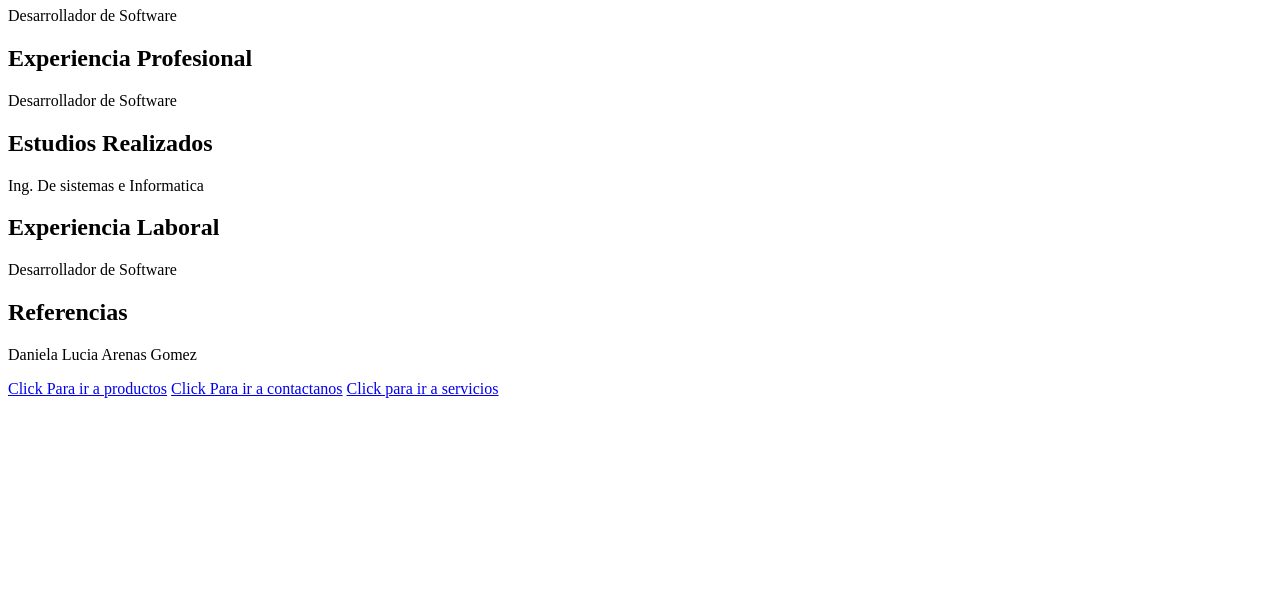
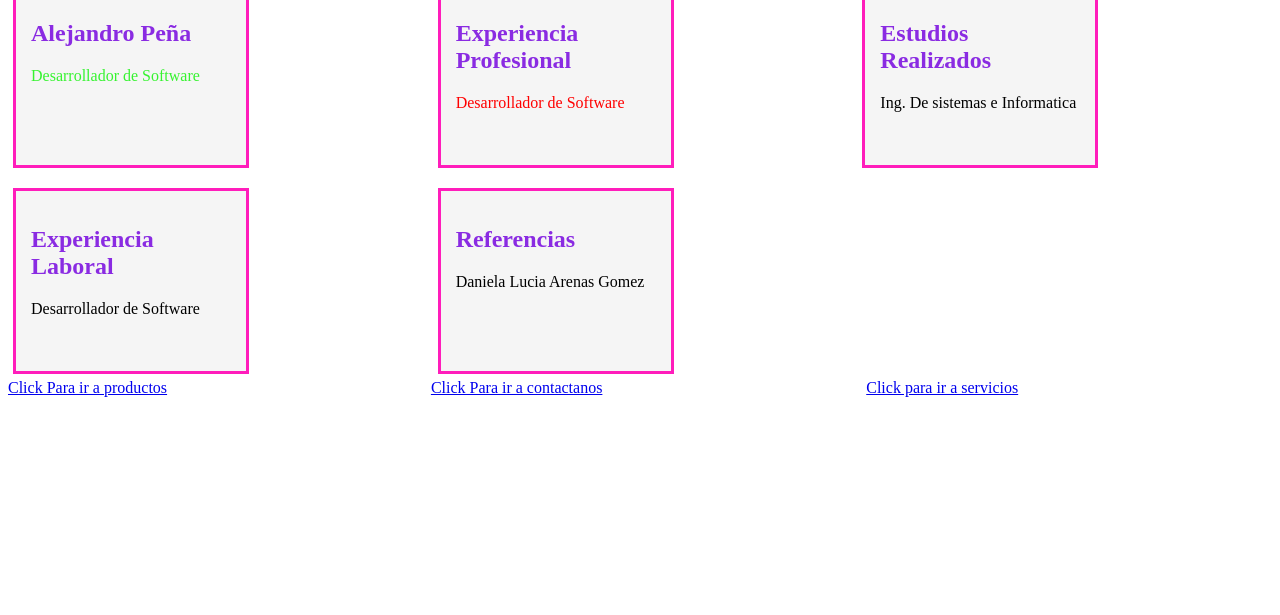
Before and after one commit to Alejandro270204/Alejandro270204.github.io, a plain HTML site: page index.html in a window 1280 px wide. Shown: the part 185-800 px from the top of the page. Drawn offline with Linux system fonts and the light colour scheme.

Commit message:
ultimos cambios

```diff
--- /dev/null
+++ b/estilos.css
@@ -0,0 +1,85 @@
+h2 {
+    color: blueviolet;
+}
+
+.titulos {
+    color: #ff1dbb;
+}
+
+#titulo1 {
+    color: rgb(54, 243, 48);
+}
+
+#parrafo1 {
+    color: red;
+}
+
+#seccion1 {
+    width: 200px;
+    height: 150px;
+    margin: 5px;
+    padding: 15px;
+    border: 3px solid #ff1dbb;
+}
+
+#seccion2 {
+    width: 200px;
+    height: 150px;
+    margin: 5px;
+    padding: 15px;
+    border: 3px solid #ff1dbb;
+}
+
+#seccion3 {
+    width: 200px;
+    height: 150px;
+    margin: 5px;
+    padding: 15px;
+    border: 3px solid #ff1dbb;
+}
+
+#seccion4 {
+    width: 200px;
+    height: 150px;
+    margin: 5px;
+    padding: 15px;
+    border: 3px solid #ff1dbb;
+}
+
+#seccion5 {
+    width: 200px;
+    height: 150px;
+    margin: 5px;
+    padding: 15px;
+    border: 3px solid #ff1dbb;
+}
+
+#photo {
+    margin: 25px;
+}
+
+.contenedor {
+    display: flex;
+    justify-content: space-around;
+}
+
+.item {
+    width: 50%;
+    height: 200px;
+    background-color: whitesmoke;
+}
+
+.links {
+    margin: 50px;
+}
+
+.grip-container {
+    display: grid;
+    grid-template-columns: auto auto auto;
+    gap: 10px;
+}
+
+.grip-item {
+    background-color: antiquewhite;
+    padding: 20px;
+}
--- a/index.html
+++ b/index.html
@@ -3,27 +3,45 @@
 
 <head>
     <title>Mi primera pagina</title>
+    <link rel="stylesheet" href="estilos.css">
 </head>
 
 <body>
-    <img src="3135768.png" alt="Imagen De Perfil" height="100px" width="100px">
-    <h1>Alejandro Peña</h1>
-    <p>Desarrollador de Software</p>
 
+    <img id="photo" src="3135768.png" alt="Imagen De Perfil" height="100px" width="100px">
+
+    <div class="grip-container">
+        <div id="seccion1" class="item">
+            <h2>Alejandro Peña</h2>
+            <p id="titulo1" class="titulos">Desarrollador de Software</p>
+        </div>
+
+        <div id="seccion2" class="item">
             <h2>Experiencia Profesional</h2>
-    <p>Desarrollador de Software</p>
+            <p id="parrafo1">Desarrollador de Software</p>
+        </div>
 
+        <div id="seccion3" class="item">
             <h2>Estudios Realizados</h2>
             <p>Ing. De sistemas e Informatica</p>
+        </div>
 
+        <div id="seccion4" class="item">
             <h2>Experiencia Laboral</h2>
             <p>Desarrollador de Software</p>
+        </div>
 
+        <div id="seccion5" class="item">
             <h2>Referencias</h2>
             <p>Daniela Lucia Arenas Gomez</p>
+        </div>
+    </div>
+
+    <div id="links" class="grip-container">
         <a href="productos.html">Click Para ir a productos</a>
         <a href="contactanos.html">Click Para ir a contactanos</a>
         <a href="servicios.html">Click para ir a servicios</a>
+    </div>
 </body>
 
 </html>
```
Also changed, not shown: servicios.html (+3 -2 lines). Lines whose indentation alone changed are shown as unchanged.
